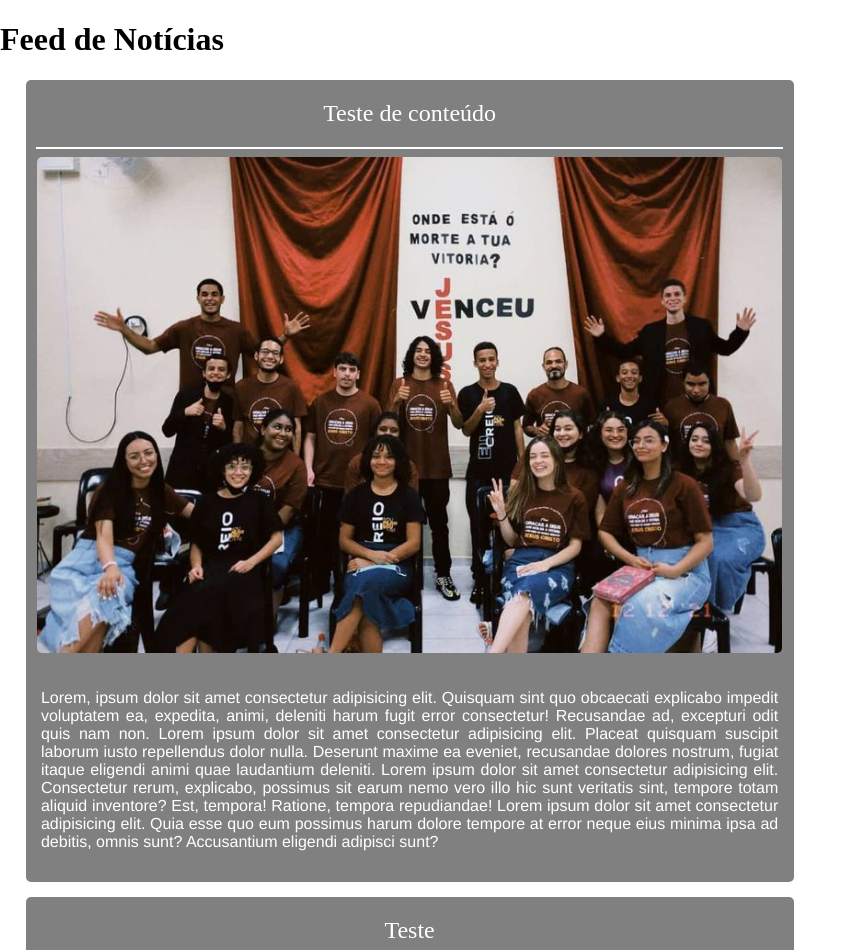
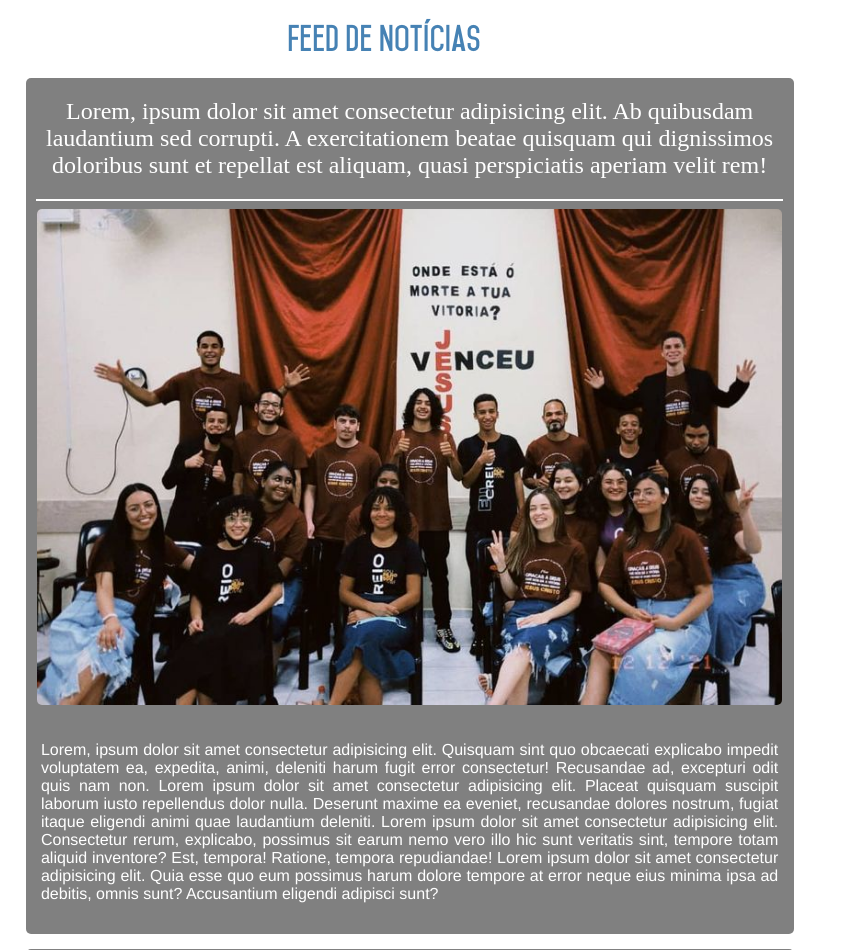
Before and after one commit to Gabriel593-dotcom/AD-Belem-JdVarginha-06, a PHP site: page /homepage.html in a window 1280 px wide. Shown: the top 950 px of the page, without its empty margins (0-857 px from the left). Run offline with PHP 8.4, Linux system fonts and the light colour scheme; some web fonts are replaced.

Commit message:
Ajustando título do feed

```diff
--- a/css/homepage.css
+++ b/css/homepage.css
@@ -14,6 +14,18 @@ body {
     .container {
         align-items: center;
     }
+}
+
+.title-container {
+    display: flex;
+    justify-content: center;
+    width: 60%;
+}
+
+.container h1 {
+    font-family: "Mohave";
+    color: #4682B4;
+    font-weight: bolder;
 }
 
 .news {
--- a/homepage.html
+++ b/homepage.html
@@ -22,10 +22,12 @@
 
 <body>
     <div class="container" id="container">
-        <h1>Feed de Notícias</h1>
+        <div class="title-container">
+            <h1>Feed de Notícias</h1>
+        </div>
         <div class="news">
             <div>
-                <h2>Teste de conteúdo</h2>
+                <h2>Lorem, ipsum dolor sit amet consectetur adipisicing elit. Ab quibusdam laudantium sed corrupti. A exercitationem beatae quisquam qui dignissimos doloribus sunt et repellat est aliquam, quasi perspiciatis aperiam velit rem!</h2>
             </div>
             <hr style="border: 1px solid #FFF; width: 97%; background-color: #FFF;">
             <div>
```
